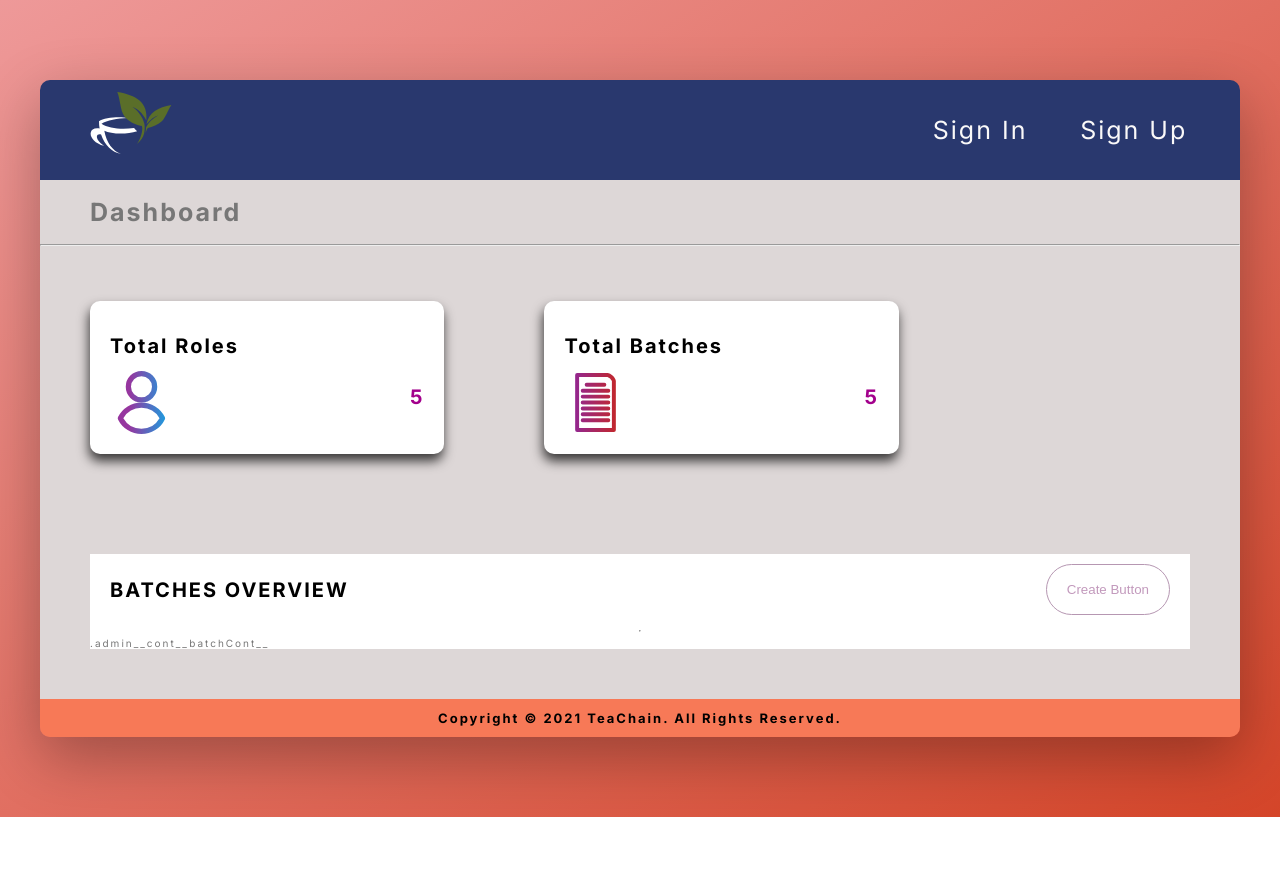
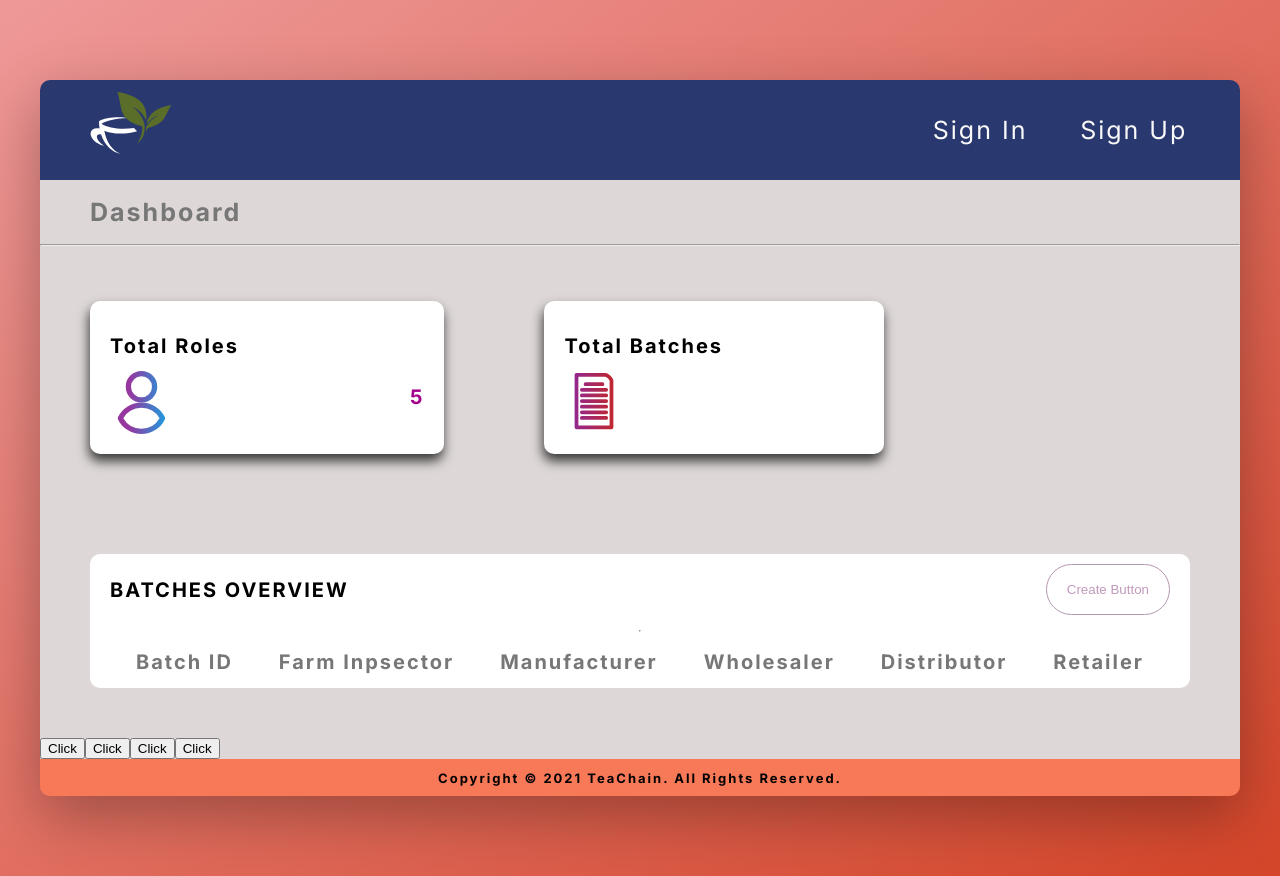
Before and after one commit to utpandey/tea-chain, a React (Create React App) app in the folder frontend/: page /admin in a window 1280 px wide. Before the commit the page ends 817 px from the top, so only its background shows below. Built offline with nearby package versions, Linux system fonts and the light colour scheme; a web font is replaced by a local one.

Commit message:
feat: batch page added

```diff
--- /dev/null
+++ b/frontend/src/components/Batches.tsx
@@ -0,0 +1,53 @@
+import React, { FC } from 'react';
+
+interface IBatchesProps {
+	data: any;
+}
+
+const Batches: FC<IBatchesProps> = ({ data }) => {
+	// console.log('id: ' + data[0]);
+	const [ id, setId ] = React.useState(0);
+	// setId(data[0]);
+	for (const val of data) {
+		// console.log(val._hex)
+	}
+	// for(let i = 0; i < data.length; i++) {
+	// console.log(id);
+	// }
+	return (
+		<div className="admin__cont__batchCont__content__table__column" style={{ display: 'flex', flexDirection: 'row' }}>
+			{/* <h1>{id}</h1> */}
+			{data.map((batchData: any, key: any) => (
+				<BatchComponent batchData={batchData[0]} key={key} id={batchData._hex} />
+			))}
+		</div>
+	);
+};
+
+export default Batches;
+
+interface IBatchComponentProps {
+	batchData: any;
+	id: any;
+}
+
+const BatchComponent: FC<IBatchComponentProps> = ({ batchData, id }) => {
+	console.log(batchData)
+  console.log(id)
+  // for (let i = 0; i < id.length; i++) {
+  //   if (index) {
+  //     console.log(index)
+  //   }
+  // }
+	// console.log(id[0]);
+	return (
+    <div className="admin__cont__batchCont__content__table__row" style={{ color: 'black' }}>
+      {/* <h1>{id}</h1> */}
+      <div className="admin__cont__batchCont__content__row__role">{batchData}</div>
+      {/* <div className="admin__cont__batchCont__content__row__role">{batchData[1]}</div> */}
+      {/* <div className="admin__cont__batchCont__content__row__role">{batchData[2]}</div>
+      <div className="admin__cont__batchCont__content__row__role">{batchData[3]}</div>
+      <div className="admin__cont__batchCont__content__row__role">{batchData[4]}</div> */}
+		</div>
+	);
+};
--- a/frontend/src/pages/Admin.tsx
+++ b/frontend/src/pages/Admin.tsx
@@ -1,10 +1,11 @@
-import React,{FC,useState} from 'react'
-import { ethers } from 'ethers'
+import React, { FC, useState, useEffect } from 'react';
+import { ethers } from 'ethers';
 
-import Teachain from '../artifacts/contracts/Teachain.sol/Teachain.json'
+import Teachain from '../artifacts/contracts/Teachain.sol/Teachain.json';
 
-import user from '../assets/user.svg'
-import document from '../assets/document.svg'
+import user from '../assets/user.svg';
+import document from '../assets/document.svg';
+import Batches from 'src/components/Batches';
 
 declare global {
 	/* tslint:disable */
@@ -17,49 +18,74 @@ declare global {
 //   teachain: string;
 // }
 
-const teachainAddress = "0x5FbDB2315678afecb367f032d93F642f64180aa3";
+const teachainAddress = '0x5FbDB2315678afecb367f032d93F642f64180aa3';
 
 const Admin: FC = () => {
-  const [teachain, setTeachainValue] = useState<any>();
+	const [ teachain, setTeachainValue ] = useState<any>([]);
+	const [ batchNo, setBatchNo ] = useState<any>();
+
+	useEffect(() => {
+		fetchTeachain();
+	}, []);
 
 	async function requestAccount() {
-    await window.ethereum.request({method: 'eth_requestAccounts'})
+		await window.ethereum.request({ method: 'eth_requestAccounts' });
 	}
 
   async function fetchTeachain() {
     if (typeof window.ethereum !== 'undefined') {
-      const provider = new ethers.providers.Web3Provider(window.ethereum)
-      const contract = new ethers.Contract(teachainAddress, Teachain.abi, provider)
-      console.log(contract)
+      const provider = new ethers.providers.Web3Provider(window.ethereum);
+      const contract = new ethers.Contract(teachainAddress, Teachain.abi, provider);
       try {
-        const data = await contract.functions.getBatches('0xf39fd6e51aad88f6f4ce6ab8827279cfffb92266')
-        console.log('data:', data)
-        setTeachainValue(data)
-        console.log('bigN' + data[0][0][2][3].toString())
-        let a = data[0][0][2][3].toNumber()
-        console.log(new Date(a))
-        console.log(a)
-      } catch (err) {
-        console.log('Error: ',err)
+        const data = await contract.functions.getBatches('0xf39fd6e51aad88f6f4ce6ab8827279cfffb92266');
+        const response = await data[0];
+        setTeachainValue(response);
+
+        setBatchNo(data[0].length);
+
+        if (response.length > 0) {
+          // console.log(response)
+          setTeachainValue(response);
+          // console.log(teachain)
+        }
+        // for (let i = 0; i < obj.length; i++) {
+        //   console.log(obj[i].length)
+        // }
+        // for (let i = 0; i < data[0][2].length; i++){
+        //   console.log(obj[i])
+        //   // console.log(obj[i][obj[i].length-1])
+        // }
+        // let a = data[0][0][2][3].toNumber()
+        // console.log(new Date(a))
+      }
+       catch (err) {
+        console.log('Error: ', err);
       }
     }
   }
 	async function setTeachain() {
 		// if (!teachain) return
 		if (typeof window.ethereum !== 'undefined') {
-      await requestAccount()
+			await requestAccount();
 			const provider = new ethers.providers.Web3Provider(window.ethereum);
-      const signer = provider.getSigner()
+			const signer = provider.getSigner();
 			const contract = new ethers.Contract(teachainAddress, Teachain.abi, signer);
-      const transaction = await contract.functions.createBatch()
-      await transaction.wait()
+			const transaction = await contract.functions.createBatch();
+			await transaction.wait();
 			contract.on('BatchCreated', async (res) => {
 				const num = res.toNumber();
-        const transactionTwo = await contract.functions.updateFarmerEntry(num, '0xf39fd6e51aad88f6f4ce6ab8827279cfffb92266', 'Jack', "Camellia sinensis", "Darjeeling", Math.round(((new Date()).getTime())/10000), 1);
+				const transactionTwo = await contract.functions.updateFarmerEntry(
+					num,
+					'0xf39fd6e51aad88f6f4ce6ab8827279cfffb92266',
+					'Jack',
+					'Camellia sinensis',
+					'Darjeeling',
+					Math.round(new Date().getTime() / 10000),
+					1
+				);
 				await transactionTwo.wait();
-
-      })
-      console.log(transaction)
+			});
+			console.log(transaction);
 			// fetchTeachain()
 		}
 	}
@@ -67,14 +93,21 @@ const Admin: FC = () => {
 	async function updateManufcturerEntry() {
 		// if (!teachain) return
 		if (typeof window.ethereum !== 'undefined') {
-      await requestAccount()
+			await requestAccount();
 			const provider = new ethers.providers.Web3Provider(window.ethereum);
-      const signer = provider.getSigner()
+			const signer = provider.getSigner();
 			const contract = new ethers.Contract(teachainAddress, Teachain.abi, signer);
 			// const transaction = await contract.functions.createBatch()
-      const transactionTwo = await contract.functions.updateManufcturerEntry(596, '0x70997970C51812dc3A010C7d01b50e0d17dc79C8', 'Jill', "Green Tea", Math.round(((new Date()).getTime())), "16");
+			const transactionTwo = await contract.functions.updateManufcturerEntry(
+				596,
+				'0x70997970C51812dc3A010C7d01b50e0d17dc79C8',
+				'Jill',
+				'Green Tea',
+				Math.round(new Date().getTime()),
+				'16'
+			);
 			await transactionTwo.wait();
-      console.log(transactionTwo)
+			console.log(transactionTwo);
 			// fetchTeachain()
 		}
 	}
@@ -82,14 +115,19 @@ const Admin: FC = () => {
 	async function updateWholesalerEntry() {
 		// if (!teachain) return
 		if (typeof window.ethereum !== 'undefined') {
-      await requestAccount()
+			await requestAccount();
 			const provider = new ethers.providers.Web3Provider(window.ethereum);
-      const signer = provider.getSigner()
+			const signer = provider.getSigner();
 			const contract = new ethers.Contract(teachainAddress, Teachain.abi, signer);
 			// const transaction = await contract.functions.createBatch()
-      const transactionTwo = await contract.functions.updateWholesalerEntry(596, '0x3C44CdDdB6a900fa2b585dd299e03d12FA4293BC', 'Jerry', Math.round(((new Date()).getTime())/10000));
+			const transactionTwo = await contract.functions.updateWholesalerEntry(
+				596,
+				'0x3C44CdDdB6a900fa2b585dd299e03d12FA4293BC',
+				'Jerry',
+				Math.round(new Date().getTime() / 10000)
+			);
 			await transactionTwo.wait();
-      console.log(transactionTwo)
+			console.log(transactionTwo);
 			// fetchTeachain()
 		}
 	}
@@ -110,7 +148,7 @@ const Admin: FC = () => {
 					<h1 className="admin__cont__infoCont__rolesCont__title">Total Batches</h1>
 					<div className="admin__cont__infoCont__rolesCont__content">
 						<img src={document} alt="" className="admin__cont__infoCont__rolesCont__content__img" />
-            <h1 className="admin__cont__infoCont__rolesCont__content__value">5</h1>
+						<h1 className="admin__cont__infoCont__rolesCont__content__value">{batchNo}</h1>
 					</div>
 				</div>
 			</div>
@@ -120,14 +158,31 @@ const Admin: FC = () => {
 					<button className="admin__cont__batchCont__header__btn">Create Button</button>
 				</div>
 				<hr />
-        .admin__cont__batchCont__
+        <div className="admin__cont__batchCont__content" style={{ display: 'flex', flexDirection: 'column' }}>
+          <div className="admin__cont__batchCont__content__header">
+            <h1 className="admin__cont__batchCont__content__header__text">Batch ID</h1>
+            <h1 className="admin__cont__batchCont__content__header__text">Farm Inpsector</h1>
+            <h1 className="admin__cont__batchCont__content__header__text">Manufacturer</h1>
+            <h1 className="admin__cont__batchCont__content__header__text">Wholesaler</h1>
+            <h1 className="admin__cont__batchCont__content__header__text">Distributor</h1>
+            <h1 className="admin__cont__batchCont__content__header__text">Retailer</h1>
           </div>
-      {/* <button onClick={setTeachain}>Click</button>
+          <div className="admin__cont__batchCont__content__table">
+          {teachain.length > 0 &&
+						teachain.map((data: any, key: any) => (
+							<Batches data={data} key={key} />
+            ))}
+          </div>
+				</div>
+			</div>
+			<button onClick={setTeachain}>Click</button>
 			<button onClick={fetchTeachain}>Click</button>
 			<button onClick={updateManufcturerEntry}>Click</button>
-      <button onClick={updateWholesalerEntry}>Click</button> */}
+			<button onClick={updateWholesalerEntry}>Click</button>
 		</div>
 	);
-}
+};
 
 export default Admin;
+
+// console.log(obj[i][obj[i].length-1]) to get isUpdate
--- a/frontend/src/styles/css/index.css
+++ b/frontend/src/styles/css/index.css
@@ -474,7 +474,8 @@ html {
   display: flex;
   flex-direction: column;
   background-color: #fff;
-  margin: 5rem; }
+  margin: 5rem;
+  border-radius: 1rem; }
 
 .admin__cont__batchCont__header {
   display: flex;
@@ -497,6 +498,31 @@ html {
   box-shadow: 3px 5px 8px -1px rgba(0, 0, 0, 0.75);
   -webkit-box-shadow: 3px 5px 8px -1px rgba(0, 0, 0, 0.75);
   -moz-box-shadow: 3px 5px 8px -1px rgba(0, 0, 0, 0.75); }
+
+.admin__cont__batchCont__content {
+  display: flex;
+  flex-direction: column; }
+
+.admin__cont__batchCont__content__header {
+  display: flex;
+  flex-direction: row;
+  justify-content: space-evenly; }
+
+.admin__cont__batchCont__table {
+  justify-content: space-evenly; }
+
+.admin__cont__batchCont__table__column {
+  display: flex; }
+
+.admin__cont__batchCont__table__row {
+  display: flex; }
+
+.grid-container {
+  display: grid;
+  grid-template-columns: 1fr 1fr 1fr 1fr 1fr 1fr;
+  grid-template-rows: 0.5fr 1fr 1fr;
+  gap: 0px 0px;
+  grid-template-areas: ". . . . . ." ". . . . . ." ". . . . . ."; }
 
 .container {
   max-width: 150rem;
--- a/frontend/src/styles/pages/_admin.scss
+++ b/frontend/src/styles/pages/_admin.scss
@@ -42,6 +42,7 @@
             flex-direction: column;
             background-color: #fff;
             margin: 5rem;
+            border-radius: 1rem;
             &__header {
                 display: flex;
                 justify-content: space-between;
@@ -64,6 +65,32 @@
                     }
                 }
             }
+            &__content {
+                display: flex;
+                flex-direction: column;
+                &__header {
+                    display: flex;
+                    flex-direction: row;
+                    justify-content: space-evenly;
+                }
+            }
+            &__table {
+                justify-content: space-evenly;
+                &__column {
+                    display: flex;
+                }
+                &__row {
+                    display: flex;
+                }
+            }
         }
     }
 }
+
+.grid-container {
+    display: grid;
+    grid-template-columns: 1fr 1fr 1fr 1fr 1fr 1fr;
+    grid-template-rows: 0.5fr 1fr 1fr;
+    gap: 0px 0px;
+    grid-template-areas: ". . . . . ." ". . . . . ." ". . . . . .";
+}
```
Lines whose indentation alone changed are shown as unchanged.
